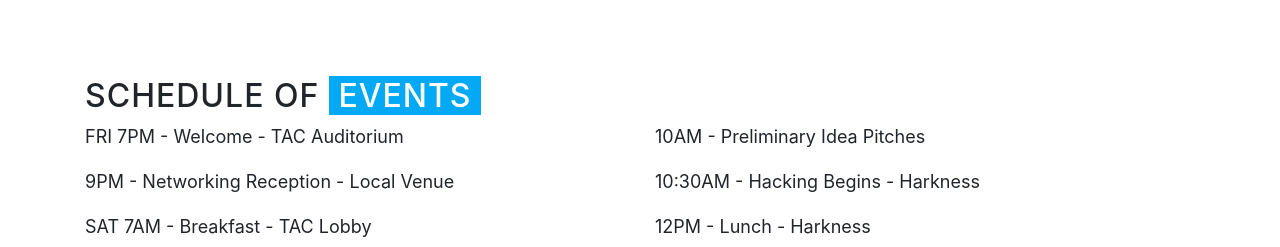
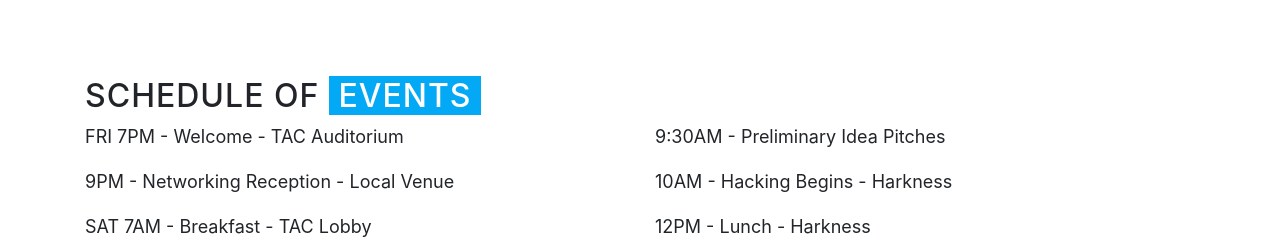
Before and after one commit to tsathe/hackyalesurg, a website with bundled scripts: page dev/index.html in a window 1280 px wide. Shown: the part 2320-2567 px from the top of the page. Built offline with nearby package versions, Linux system fonts and the light colour scheme.

Commit message:
7 hours man

```diff
--- a/dev/index.html
+++ b/dev/index.html
@@ -137,8 +137,8 @@
 
           </div>
           <div class="col-md-6">
-            <p>10AM - Preliminary Idea Pitches</p>
-            <p>10:30AM - Hacking Begins - Harkness</p>
+            <p>9:30AM - Preliminary Idea Pitches</p>
+            <p>10AM - Hacking Begins - Harkness</p>
             <p>12PM - Lunch - Harkness</p>
             <p>5PM - Final Pitches - TAC Auditorium</p>
             <p>6PM - Reception</p>
```
